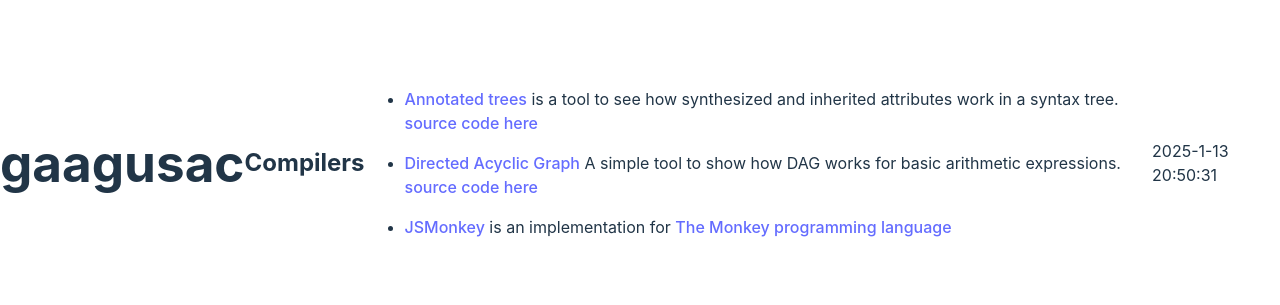
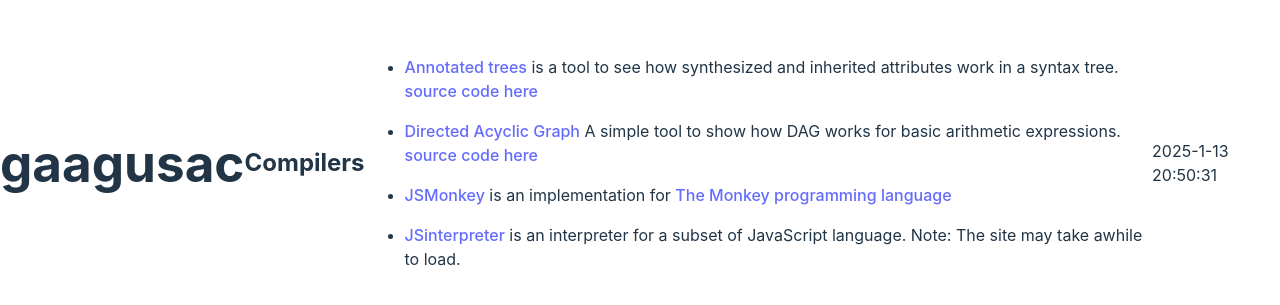
Before and after one commit to gaagusac/gaagusac.github.io, a plain HTML site: page index.html in a window 1280 px wide. Shown: the part 237-542 px from the top of the page. Drawn offline with Linux system fonts and the light colour scheme; files that its build step writes are made by us from their sources.

Commit message:
Added: JSInterpreter

```diff
--- a/index.html
+++ b/index.html
@@ -53,6 +53,14 @@
                     >
                 </p>
             </li>
+            <li>
+                <p>
+                    <a
+                        href="https://jsinterpreter.onrender.com/" target="_blank"
+                        >JSinterpreter</a
+                    > is an interpreter for a subset of JavaScript language. Note: The site may take awhile to load.
+                </p>
+            </li>
         </ul>
         <script>
             var today = new Date();
```
